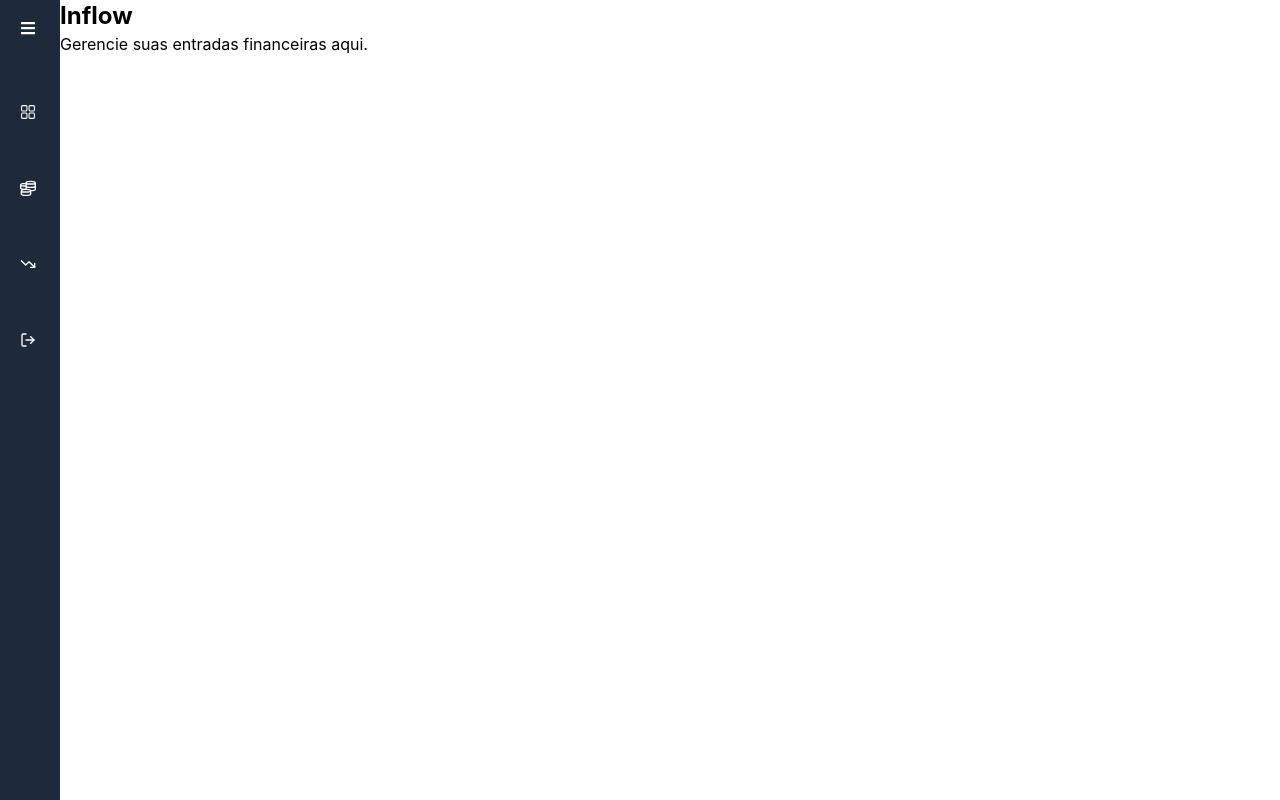
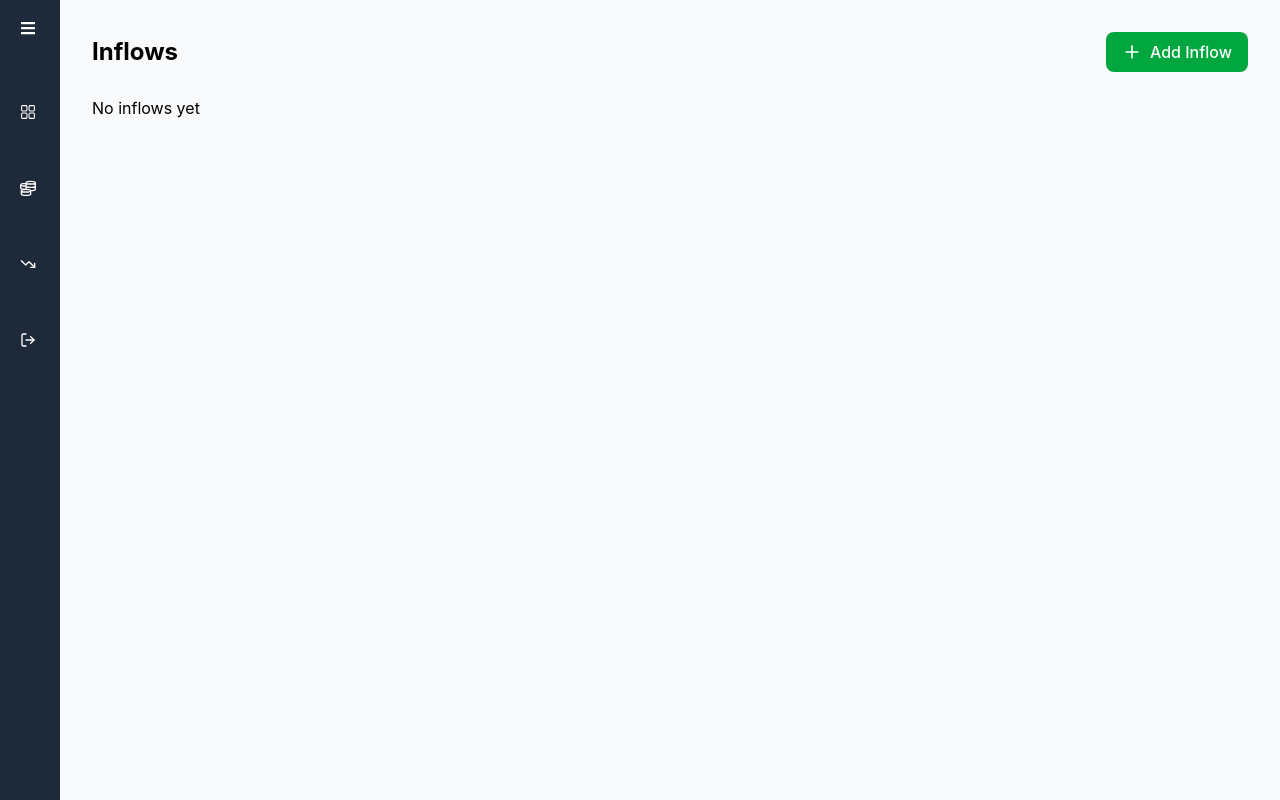
Before and after one commit to LarissaOlimpio/smart-finance, a React (Vite) app: page /inflow in a window 1280 px wide. Built offline with nearby package versions, Linux system fonts and the light colour scheme.

Commit message:
Create: start page inflows

```diff
--- a/src/routes/__root.tsx
+++ b/src/routes/__root.tsx
@@ -5,7 +5,7 @@ export const Route = createRootRoute({
   component: () => (
     <div className="flex">
       <Sidebar></Sidebar>
-      <main>
+      <main className="flex-1">
         <Outlet />
       </main>
     </div>
--- a/src/routes/inflow.tsx
+++ b/src/routes/inflow.tsx
@@ -1,13 +1,37 @@
 import { createFileRoute } from "@tanstack/react-router";
+import { FiPlus } from "react-icons/fi";
+import { useState } from "react";
+
 export const Route = createFileRoute("/inflow")({
   component: InflowComponent,
 });
 
 function InflowComponent() {
+  const [isModalOpen, setIsModalOpen] = useState(false);
   return (
-    <div>
-      <h1 className="text-2xl font-bold">Inflow</h1>
-      <p>Gerencie suas entradas financeiras aqui.</p>
+    <div className="flex-1 p-4 md:p-8 bg-gray-50 min-h-screen">
+      <div className="flex direction-column md:direction-row items-center justify-between mb-6 ">
+        <h1 className="text-2xl font-bold">Inflows</h1>
+        <button
+          className="bg-green-600 hover:bg-green-700 text-white px-4 py-2 rounded-lg font-medium transition-colors flex items-center gap-2"
+          onClick={() => setIsModalOpen(true)}
+        >
+          <FiPlus className="text-xl" />
+          Add Inflow
+        </button>
+      </div>
+      <div>
+        <p>No inflows yet</p>
+      </div>
+
+      {isModalOpen && (
+        <div className="fixed inset-0 flex items-center justify-center">
+          <div className="bg-white p-6 rounded-lg">
+            <h2 className="text-xl font-bold mb-4">Add Inflow</h2>
+            <p>Modal content goes here</p>
+          </div>
+        </div>
+      )}
     </div>
   );
 }
```
